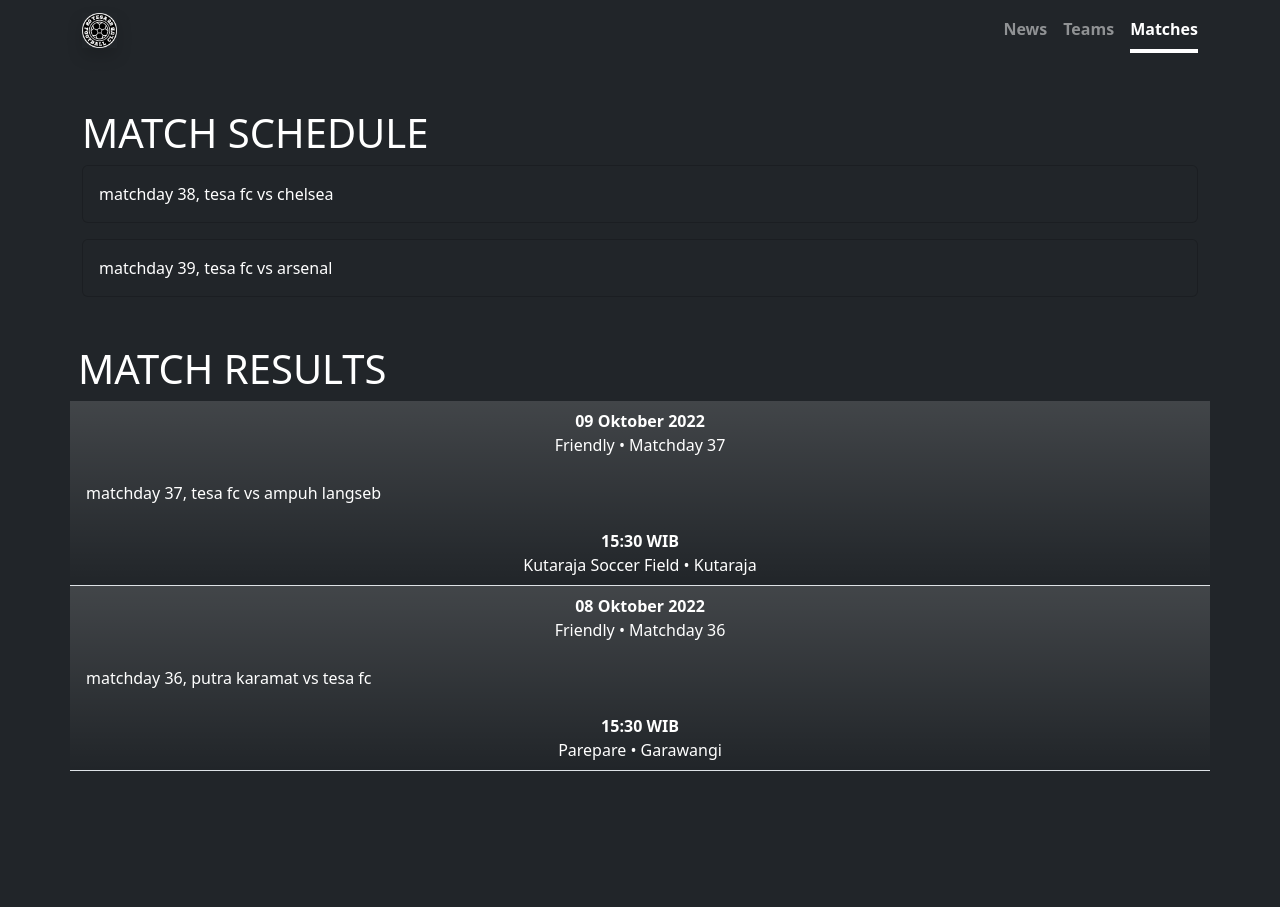
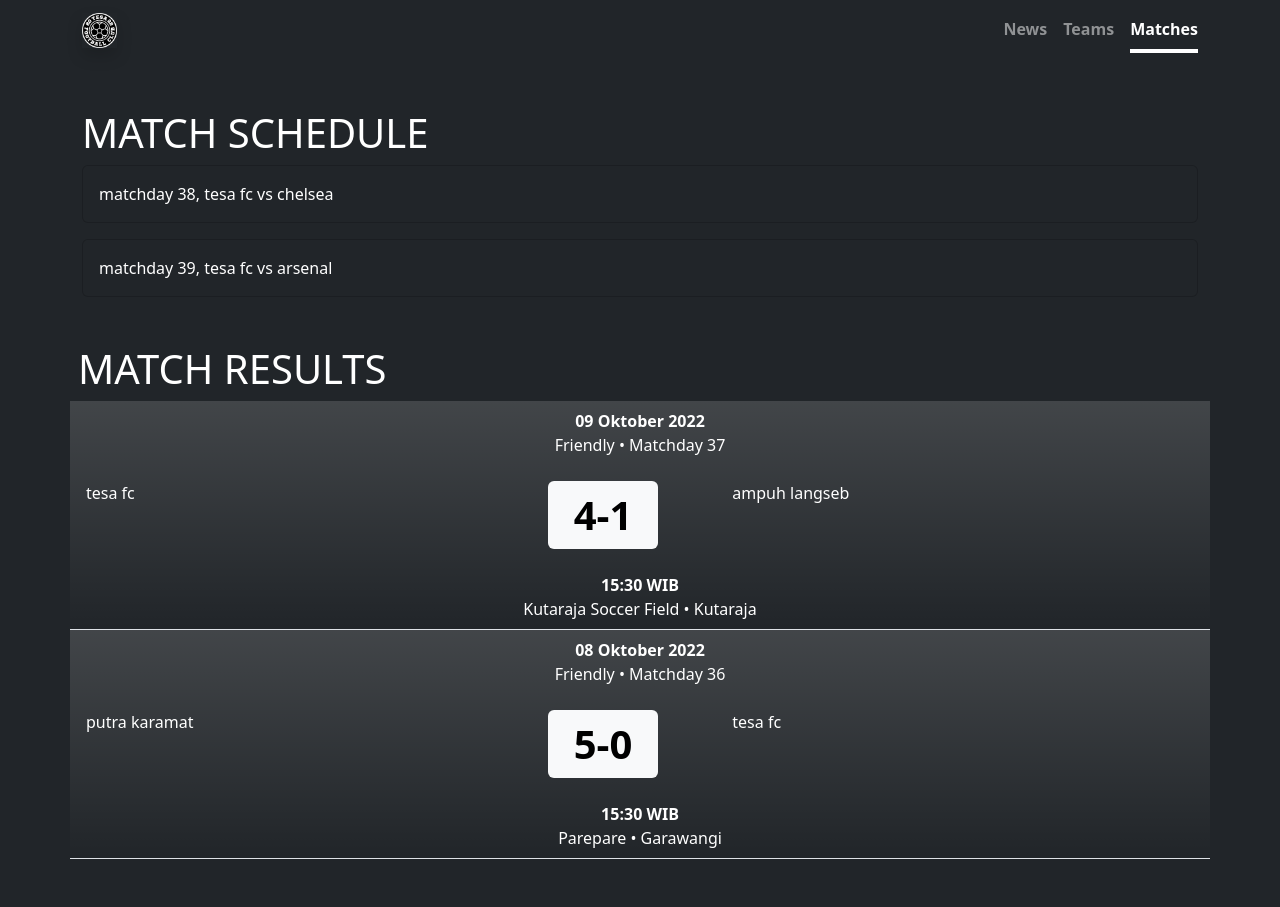
Before and after one commit to tesafc/tesafc.github.io, a Jekyll site: the page built from matches.html, in a window 1280 px wide. Built offline with Jekyll 4.4.1, drawn with Linux system fonts in a browser that asks for light colours.

Commit message:
Update matches.html

```diff
--- a/matches.html
+++ b/matches.html
@@ -31,7 +31,17 @@
             <p class="card-text text-center text-capitalize mb-0">{{ match.competition }} • {{ match.matchday }}</p>
           </div>
           <div class="card-body">
-            {{ match.title }}
+            <div class="row g-0">
+              <div class="col-5">
+                <p class="card-text">{{ match.home-team.name }}</p>
+              </div>
+              <div class="col-2">
+                <div class="badge text-bg-light fs-1 fw-bolder">{{ match.result.score }}</div>
+              </div>
+              <div class="col-5">
+                <p class="card-text">{{ match.away-team.name }}</p>
+              </div>
+            </div>
           </div>
           <div class="card-footer bg-transparent border-0">
             <p class="card-text text-center text-uppercase fw-bolder mb-0">{{ match.kick-off }}</p>
```
